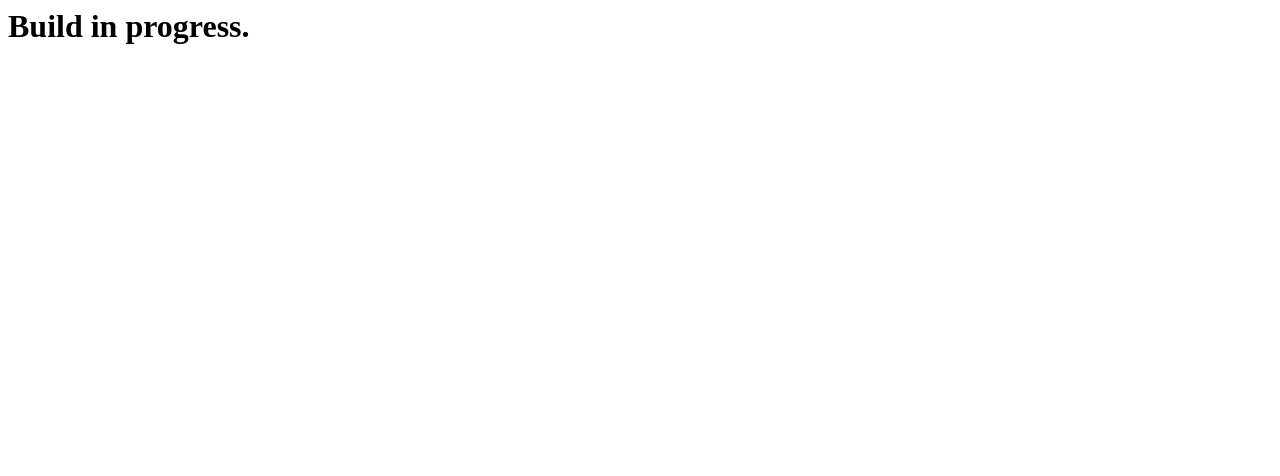
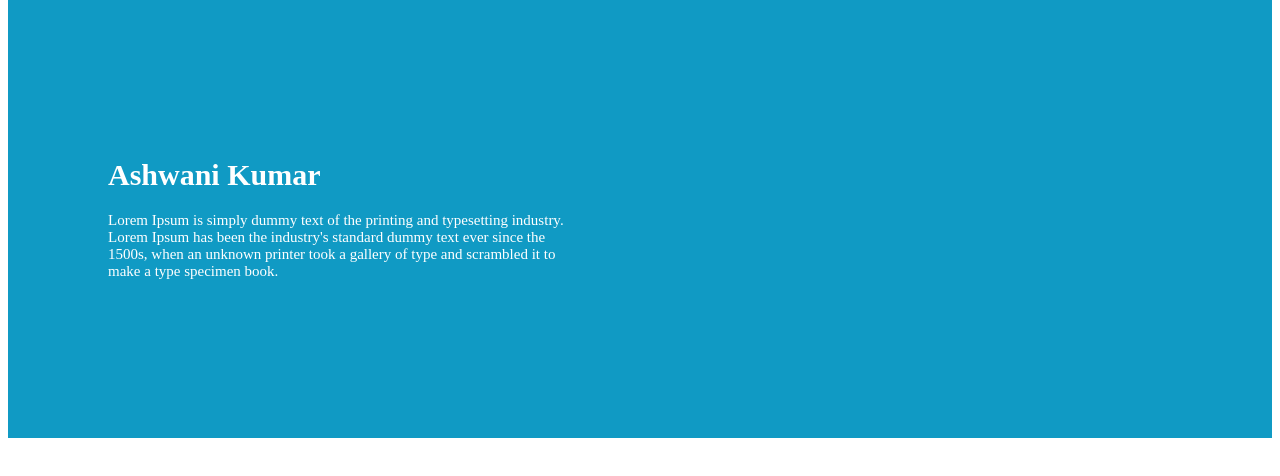
Before and after one commit to ashwaniii/portfolio, a plain HTML site: page index.html in a window 1280 px wide. Drawn offline with Linux system fonts and the light colour scheme.

Commit message:
Added top

```diff
--- a/index.html
+++ b/index.html
@@ -3,6 +3,12 @@
         <link rel="stylesheet" type="text/css" href="style\style.css">
     </head>
     <Body>
-        <h1>Build in progress.</h1>
+        <div id="top">
+            <div id="para"><h1>Ashwani Kumar</h1>
+            Lorem Ipsum is simply dummy text of the printing and typesetting industry.<br>
+            Lorem Ipsum has been the industry's standard dummy text ever since the<br>
+            1500s, when an unknown printer took a gallery of type and scrambled it to<br>
+            make a type specimen book.</div>
+        </div>
     </Body>
 </html>
--- a/style/style.css
+++ b/style/style.css
@@ -0,0 +1,14 @@
+#top{
+	background: #109AC4;
+	height: 450px;
+	margin-top: -20px;
+	background-size: cover;
+}
+#para{
+	font-size: 15px;
+ 	position: relative;
+    left: 100px;
+    top: 170px;
+    color:white;
+    width:500px;
+}
```
